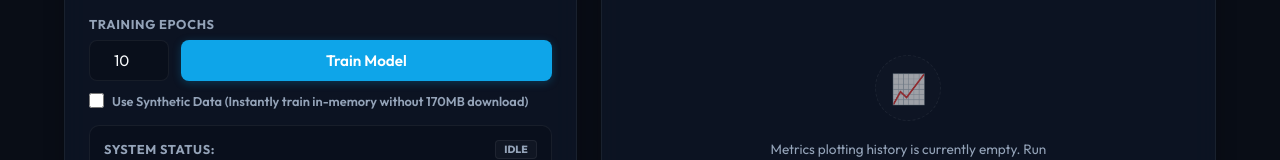
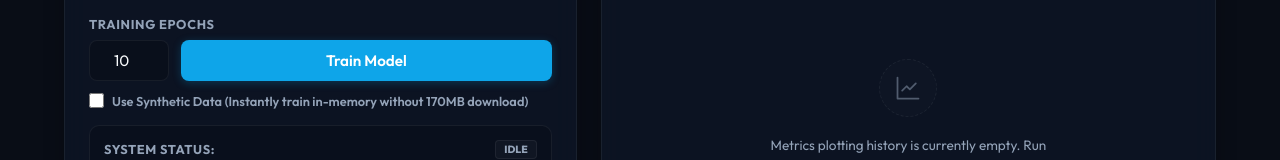
Before and after one commit to Aayankhan07/CATS-AND-DOGS, a Next.js app in the folder frontend/: page / in a window 1280 px wide. Both pictures are taken after a click on the button "Dashboard". Shown: the part 189-349 px from the top of the page. Built offline with nearby package versions, Linux system fonts and the light colour scheme; no server answers.

Commit message:
Update TrainingProgress.jsx

```diff
--- a/frontend/src/components/TrainingProgress.jsx
+++ b/frontend/src/components/TrainingProgress.jsx
@@ -420,7 +420,10 @@ export default function TrainingProgress() {
         ) : (
           <div className="empty-graphs" style={{ minHeight: '300px', display: 'flex', flexDirection: 'column', alignItems: 'center', justifyContent: 'center' }}>
             <div style={{ background: 'rgba(255,255,255,0.01)', padding: '14px', borderRadius: '50%', border: '1px dashed var(--surface-border)', marginBottom: '6px', display: 'flex', alignItems: 'center', justifyContent: 'center' }}>
-              <span className="empty-icon" style={{ fontSize: '1.8rem', opacity: 0.6, margin: 0 }}>📈</span>
+              <svg width="28" height="28" viewBox="0 0 24 24" fill="none" stroke="var(--text-muted)" strokeWidth="1.5" strokeLinecap="round" strokeLinejoin="round" style={{ opacity: 0.5 }}>
+                <path d="M3 3v18h18" />
+                <path d="M18.7 8l-5.1 5.2-2.8-2.7L7 14.3" />
+              </svg>
             </div>
             <p style={{ maxWidth: '280px' }}>Metrics plotting history is currently empty. Run model training to visualize real-time training progress curves.</p>
           </div>
```
